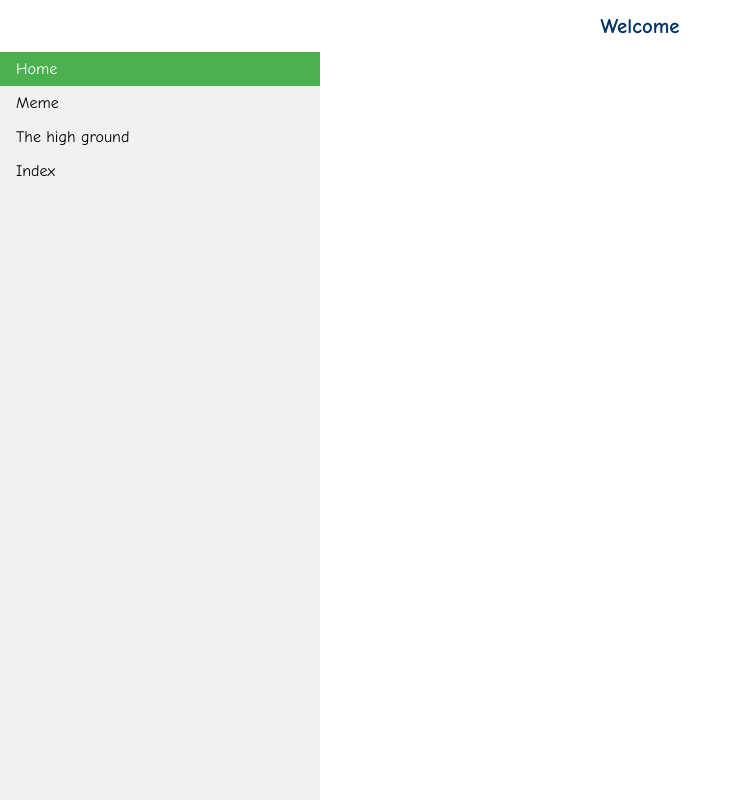
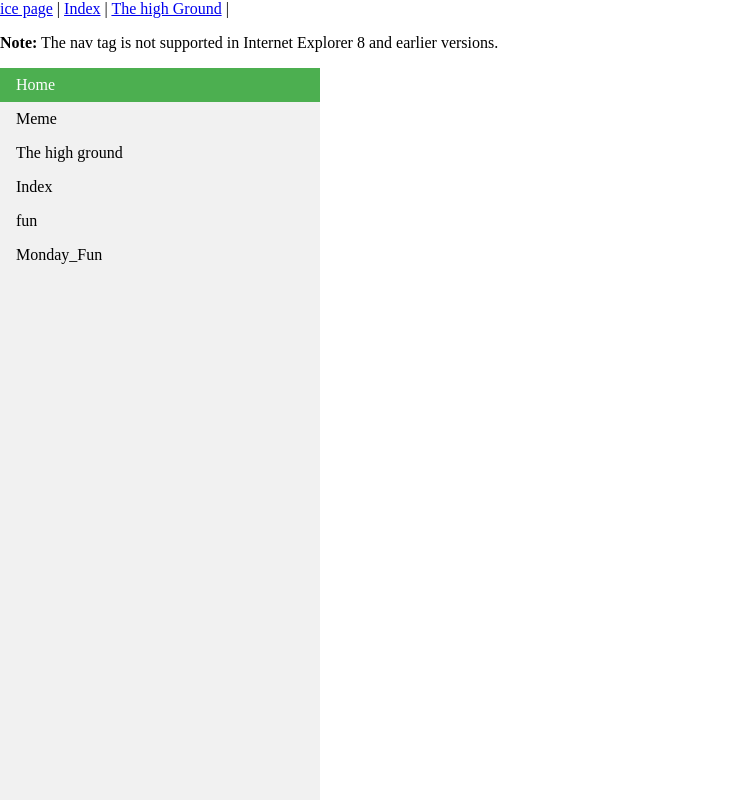
Before and after one commit to GeneralKenobee/stuff, a plain HTML site: page meme.html in a window 1280 px wide. Shown: the whole page, without its empty margins (0-742 px from the left). Drawn offline with Linux system fonts and the light colour scheme.

Commit message:
Update meme.html

```diff
--- a/meme.html
+++ b/meme.html
@@ -1,35 +1,18 @@
 <!DOCTYPE html>
 <html>
-
-<head>
-    <meta charset="utf-8">
-    <title>Index</title>
-</head>
-
-<body>
-</body>
-
-</html>
-
 <body>
 
-    <head>
-        <link href="icecream.css" rel="stylesheet" type="text/css">
-            <title>Website</title>
+<nav>
+<a href="ice.html">ice page</a> |
+<a href="index.html">Index</a> |
+<a href="The high ground.html">The high Ground</a> |
 
-    </head>
+</nav>
 
-    <body>
-        <h1>Welcome</h1>
-        <u1>
-    </u1>
-    <style type="text/css">
-        body {
-            background-repeat: no-repeat;
-            background-position: center;
-            background-size: 125% 285%;
-        }
-    </style>
+<p><strong>Note:</strong> The nav tag is not supported in Internet Explorer 8 and earlier versions.</p>
+
+</body>
+</html>
 
 <style>
 body {
@@ -72,19 +55,9 @@ li a:hover:not(.active) {
   <li><a href="meme.html">Meme</a></li>
   <li><a href="The high ground.html">The high ground</a></li>
   <li><a href="index.html">Index</a></li>
+  <li><a href="fun.html">fun</a></li>
+  <li><a href="Monday_Fun.html">Monday_Fun</a></li>
 </ul>
 
 
-
-
-
-
-
-
-
-
-
-
-    </ul>
-
-    </html>
+</body>
```
